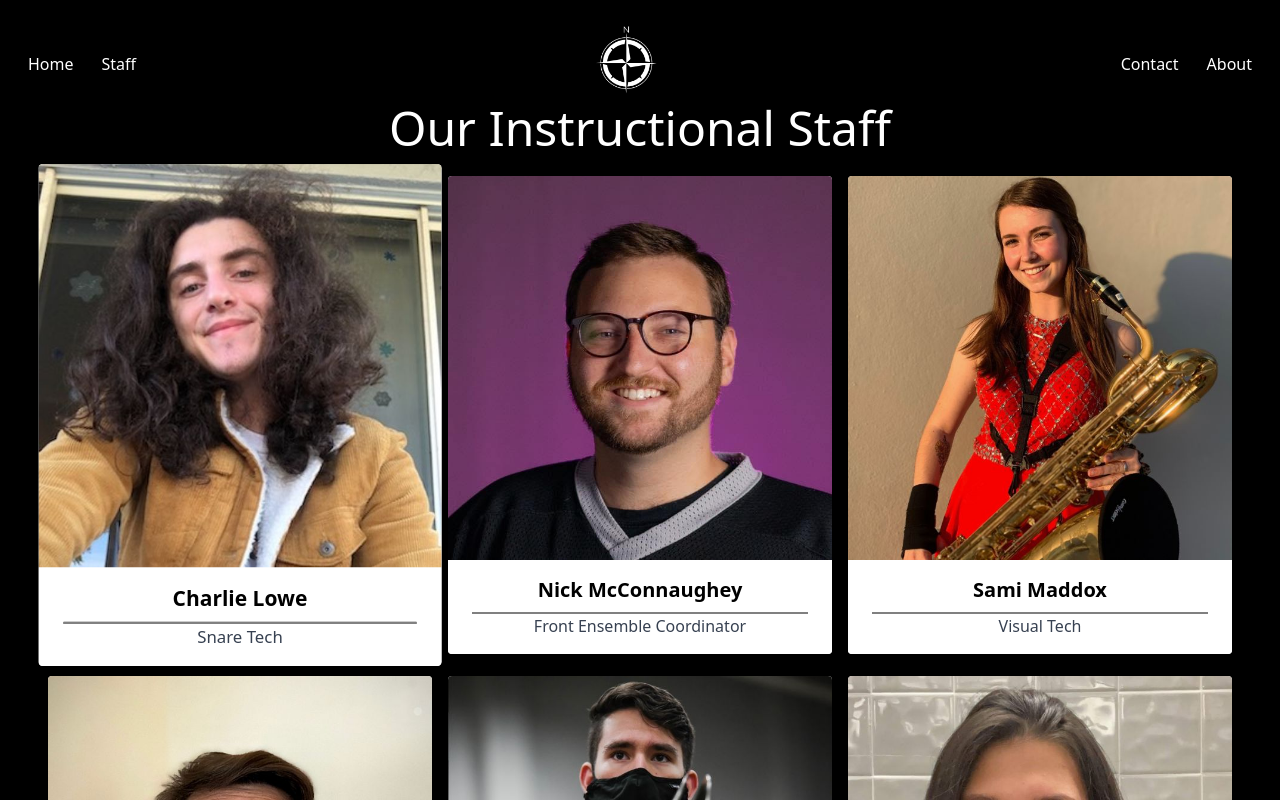
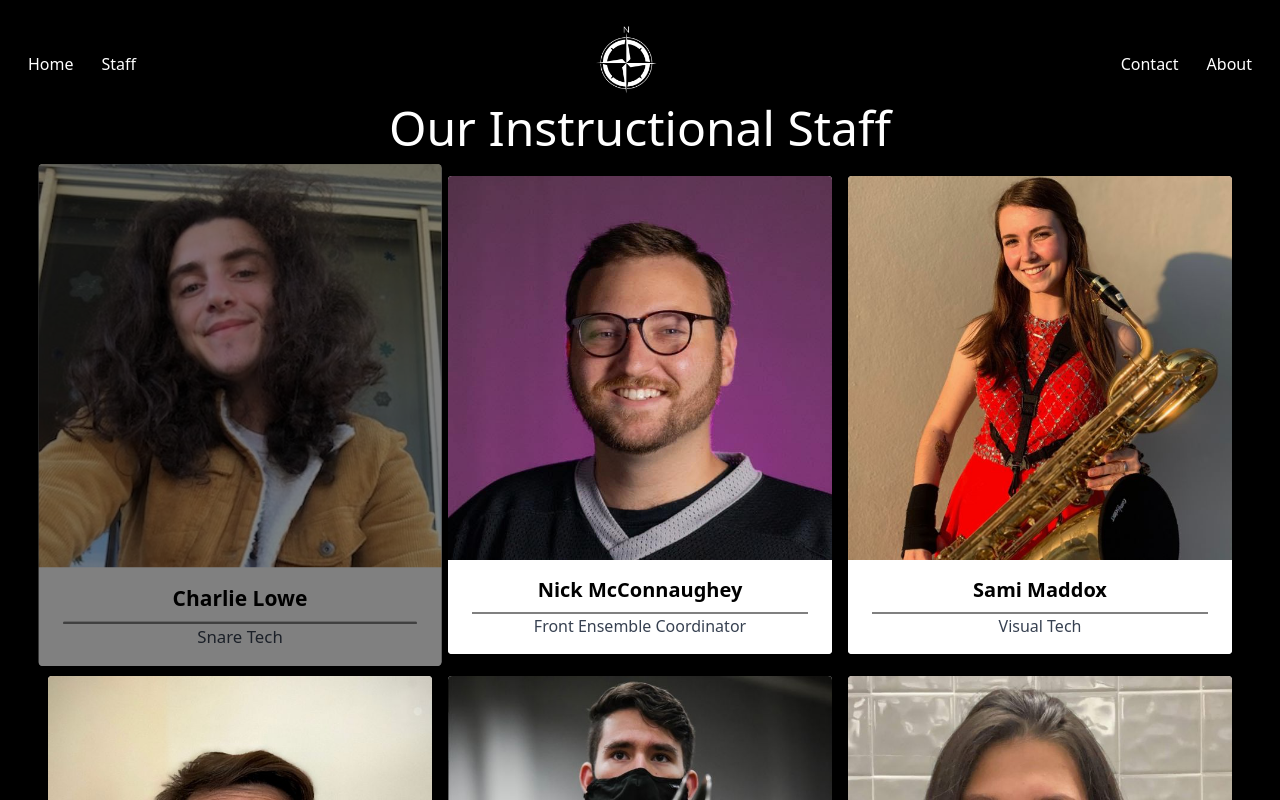
Before and after one commit to benjamindaniels21/NFM-Indoor-Site, a React (Create React App) app: page /staff in a window 1280 px wide. In both pictures the pointer is over the element 240 px from the left and 415 px from the top of the page. Shown: the top 800 px of the page. Built offline with nearby package versions, Linux system fonts and the light colour scheme.

Commit message:
add hover opacity change staff cards

```diff
--- a/src/components/Staff.jsx
+++ b/src/components/Staff.jsx
@@ -9,7 +9,7 @@ const Staff = () => {
 
             {SliderData.map((slide) => {
                 return (
-                    <div class="transform transition duration-500 ease-in-out hover:scale-105 cursor-pointer flex-wrap max-w-sm rounded overflow-hidden  shadow-inner-lg bg-white m-2 inline-block">
+                    <div class="card transform transition duration-500 ease-in-out hover:scale-105 cursor-pointer flex-wrap max-w-sm rounded overflow-hidden  shadow-inner-lg bg-white m-2 inline-block">
                         <img class="w-full h-auto" src={slide.image} alt="Sunset in the mountains" />
                         <div class="px-6 py-4 bg-white">
                             <div class="font-bold text-xl mb-2 bg-white">{slide.name}</div>
--- a/src/components/hr.css
+++ b/src/components/hr.css
@@ -5,3 +5,7 @@
 .hr-black {
   border: 1px solid grey;
 }
+
+.card:hover {
+  opacity: 0.5;
+}
```
